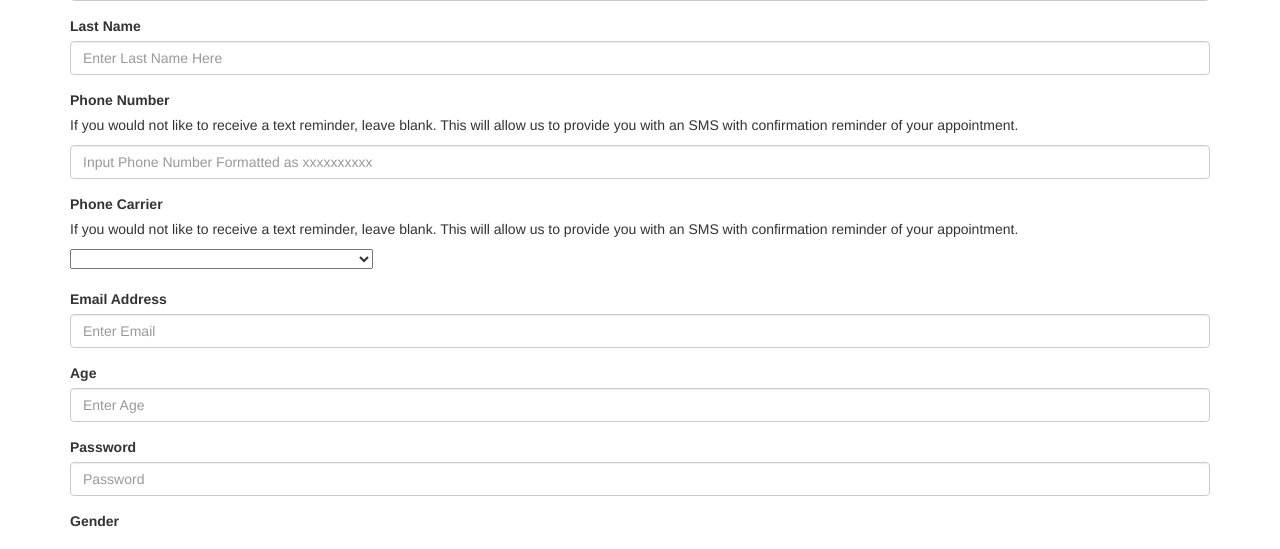
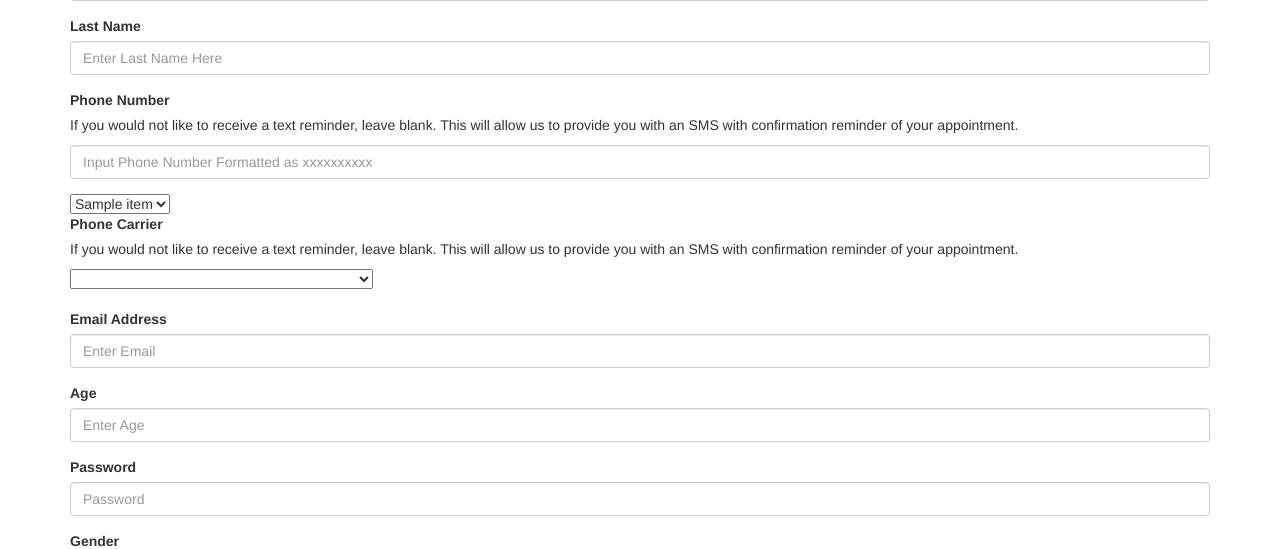
Before and after one commit to wizzah/harvey, a Flask app: template web/flaskintro/templates/form_for_research.html in a window 1280 px wide. Shown: the part 158-707 px from the top of the page. Run offline with Flask 2, Linux system fonts and the light colour scheme; the template is opened without the code that fills it: most values are stand-ins (such as "Sample title", 1, 10 or a date in 2020); parts of the project's set-up code (start-up, migrations or seed data) failed here and were passed over; some libraries are stand-ins or nearby versions.

Commit message:
Added a sample of information for creating the form

```diff
--- a/web/flaskintro/app.py
+++ b/web/flaskintro/app.py
@@ -12,7 +12,16 @@ def hello(name=None, methods=['GET', 'POST']):
 
 @app.route('/')
 def hello_world(name='WTF'):
-    return render_template('form_for_research.html', name=name)
+    # get or make different parts of the form to pass
+    # make a list of dictionaries, like what json is
+    survey = dict()
+    phone_carrier = ["one", "two", "three"]
+    survey["phone_carrier"] = phone_carrier
+    gender = ["female", "male", "don't want to disclose"]
+    survey["gender"] = gender
+    # etc
+    print survey
+    return render_template('form_for_research.html', name=name, survey=survey)
 
 @app.route('/researcher/')
 def researcher():
--- a/web/flaskintro/templates/form_for_research.html
+++ b/web/flaskintro/templates/form_for_research.html
@@ -29,7 +29,14 @@
 					</p>
 					<input type="number" class="form-control" id="phoneNumber" placeholder="Input Phone Number Formatted as xxxxxxxxxx">
 				</div>
-
+				<div class="carriers">
+					<select name="entry.69103596" id="entry_69103596" aria-label="Phone Carrier If you would not like to receive a text reminder, leave blank. This will allow us to provide you with an SMS with confirmation reminder of your appointment. ">
+						<!-- loop through the list of dicts-->
+					{% for item in survey["phone_carrier"] %}
+							<option value="{{ item }}">{{ item }}</option>
+					{% endfor %}
+					</select>
+				</div>
 				<div class="ss-q-help ss-secondary-text" dir="ltr">
 					<label for="phoneCarrier">Phone Carrier</label>
 					<p>
```
